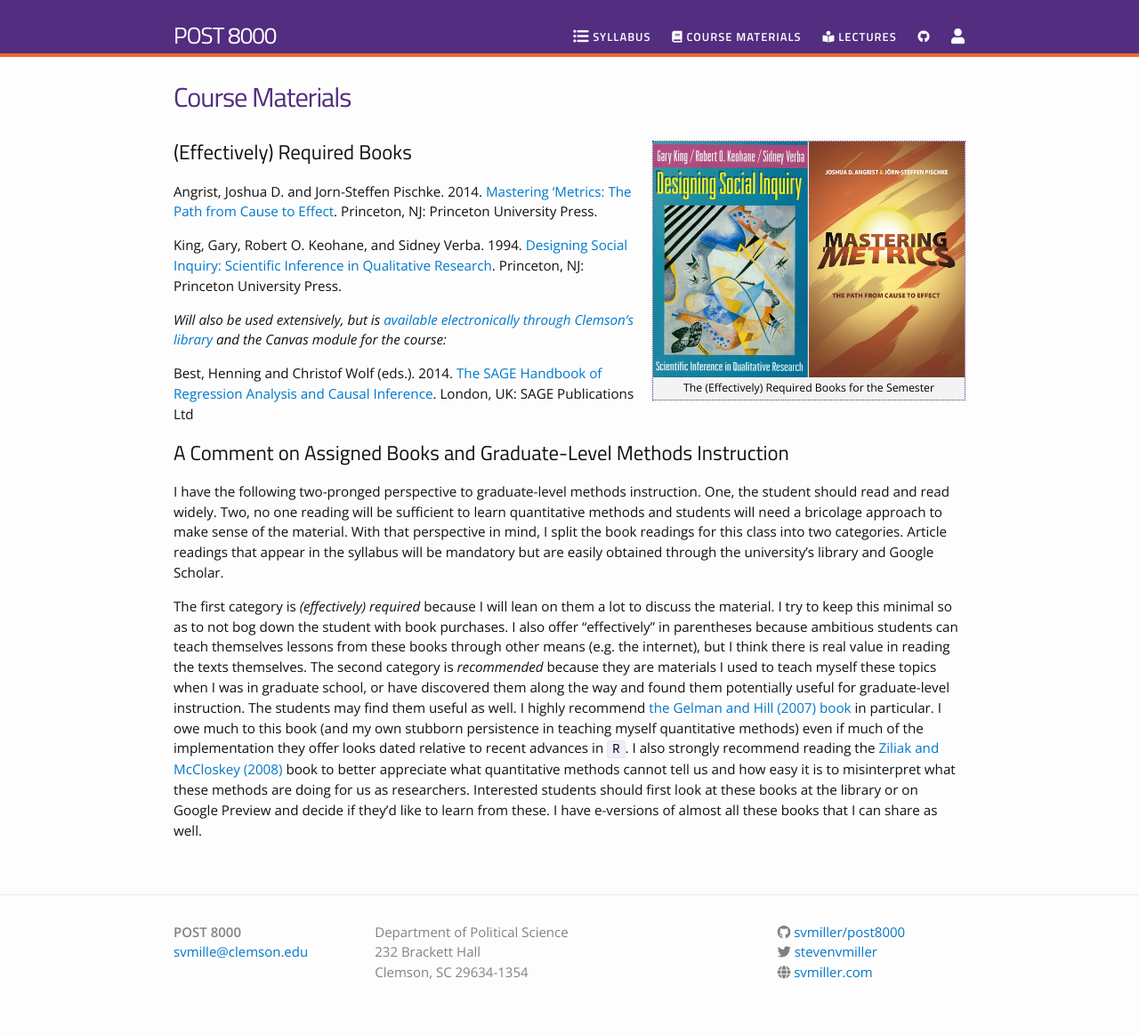
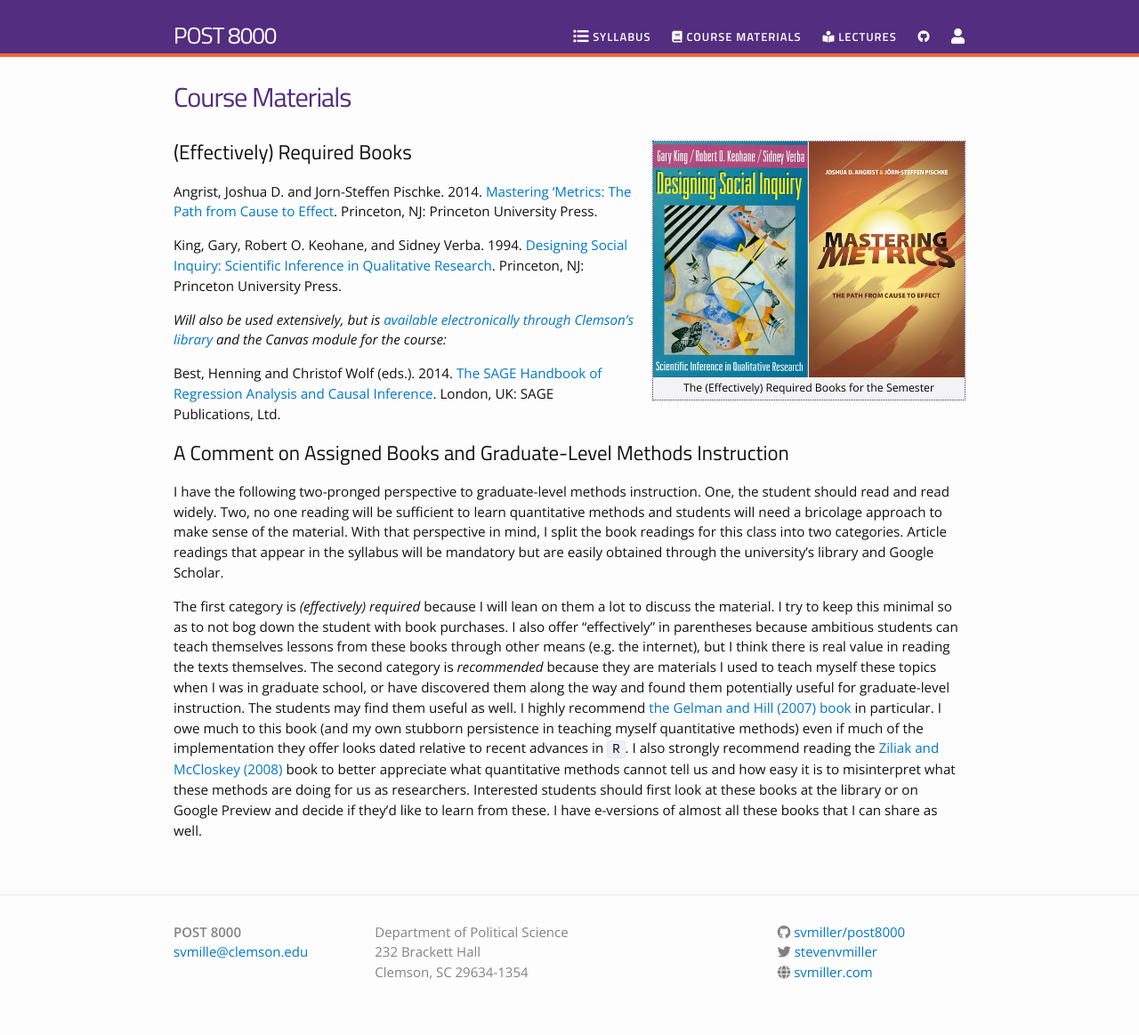
Before and after one commit to svmiller/post8000, a Jekyll site: the page built from course-materials.md, in a window 1280 px wide. Shown: the whole page at 89% size. Built offline with Jekyll 4.4.1, drawn with Linux system fonts in a browser that asks for light colours; nearby versions of some CDN libraries.

Commit message:
okay, one last time, i hope..

```diff
--- a/course-materials.md
+++ b/course-materials.md
@@ -14,7 +14,7 @@ King, Gary, Robert O. Keohane, and Sidney Verba. 1994. [Designing Social Inquiry
 
 *Will also be used extensively, but is [available electronically through Clemson's library](http://libcat.clemson.edu/record=b3513527) and the Canvas module for the course:*
 
-Best, Henning and Christof Wolf (eds.). 2014. [The SAGE Handbook of Regression Analysis and Causal Inference](https://www.amazon.com/Handbook-Regression-Analysis-Causal-Inference/dp/1446252442). London, UK: SAGE Publications Ltd
+Best, Henning and Christof Wolf (eds.). 2014. [The SAGE Handbook of Regression Analysis and Causal Inference](https://www.amazon.com/Handbook-Regression-Analysis-Causal-Inference/dp/1446252442). London, UK: SAGE Publications, Ltd.
 
 ## A Comment on Assigned Books and Graduate-Level Methods Instruction
 
```
